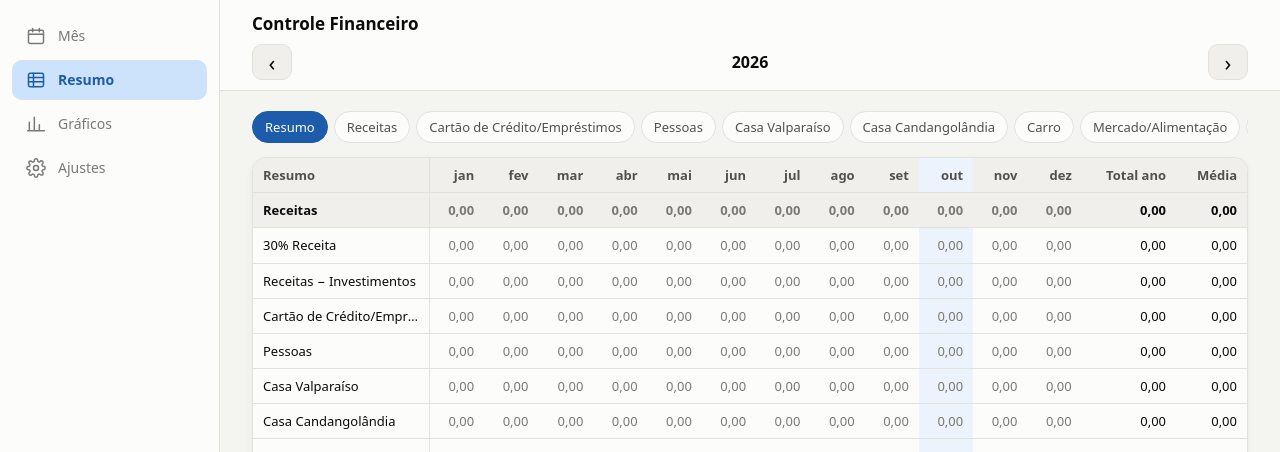
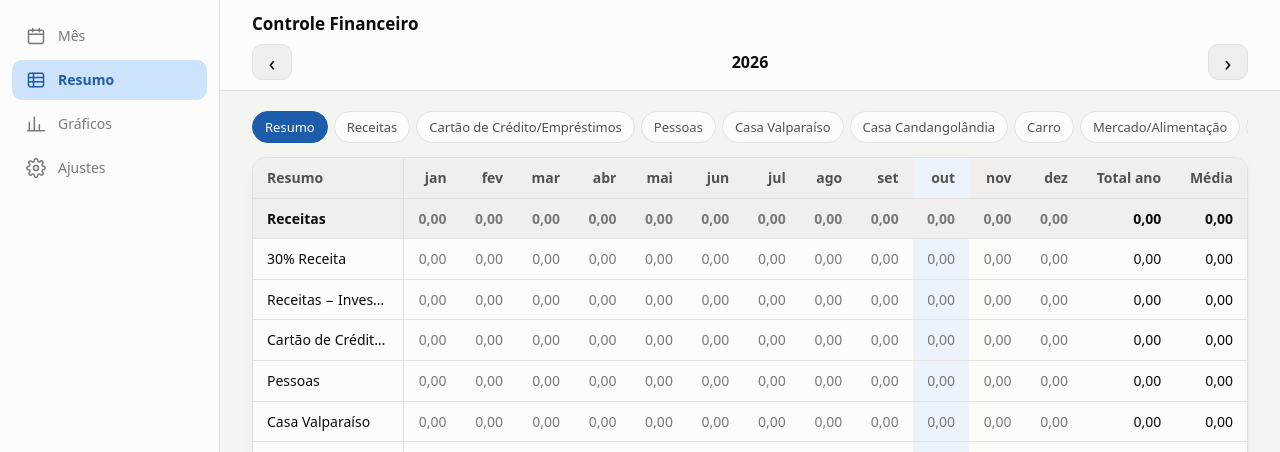
Before and after one commit to jbrenodm/breno-financeiro, a website: page app/index.html in a window 1280 px wide. Both pictures are taken after a click on the button "Resumo". Shown: the top 452 px of the page. Drawn offline with Linux system fonts and the light colour scheme.

Commit message:
Aproveita a largura da tela no desktop
Remove o limite de 1100 px do conteúdo em telas grandes e aumenta a
tabela do Resumo, que antes sobrava espaço nas laterais.

Co-Authored-By: Claude Sonnet 5 <noreply@anthropic.com>

```diff
--- a/app/styles.css
+++ b/app/styles.css
@@ -265,8 +265,9 @@ a.btn { text-decoration: none; color: inherit; }
 @media (min-width: 900px) {
   body { padding-left: 220px; padding-bottom: 24px; }
   .topbar { padding: 12px 32px 10px; }
-  .topbar-row, .period { max-width: 1100px; margin-left: auto; margin-right: auto; }
-  main { max-width: 1100px; padding: 20px 32px 40px; }
+  main { max-width: none; padding: 20px 32px 40px; }
+  table.grid { font-size: 14px; }
+  table.grid th, table.grid td { padding: 10px 14px; }
   main#view { display: grid; grid-template-columns: repeat(2, minmax(0, 1fr)); column-gap: 16px; align-items: start; }
   main#view > * { grid-column: 1 / -1; }
   main#view > .group { grid-column: auto; }
```
